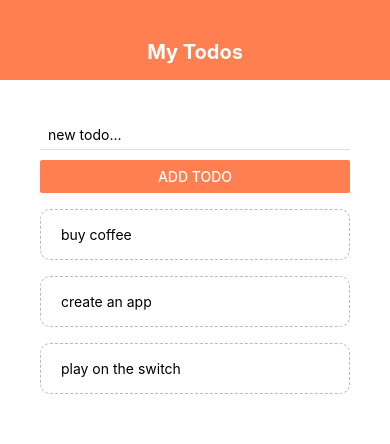
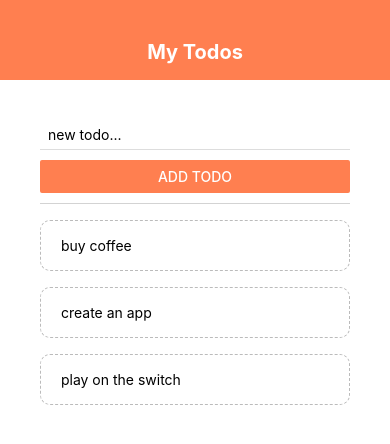
Before and after one commit to jawad727/ReactNativeTutorial, a React Native app in the folder firstApp/: screen / in a window 390 px wide. Shown: the top 444 px of the page. Built offline with nearby package versions, Linux system fonts and the light colour scheme.

Commit message:
scaled everything properly with flexBox and added some reference to README

```diff
--- a/firstApp/App.js
+++ b/firstApp/App.js
@@ -67,7 +67,15 @@ const styles = StyleSheet.create({
   },
   content: {
     padding: 40,
-    // marginLeft: 10
+    // backgroundColor: "red",
+    flex: 1
+  },
+  list: {
+    // backgroundColor: "blue",
+    borderTopWidth: 1,
+    borderColor: "lightgrey",
+    marginTop: 10,
+    flex: 1
   }
 
 
```
Also changed, not shown: 1 other file (tests, documents, lock files or other folders).
